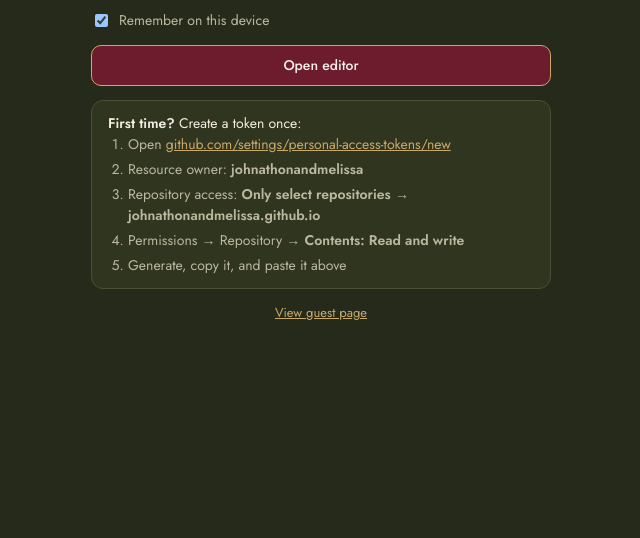
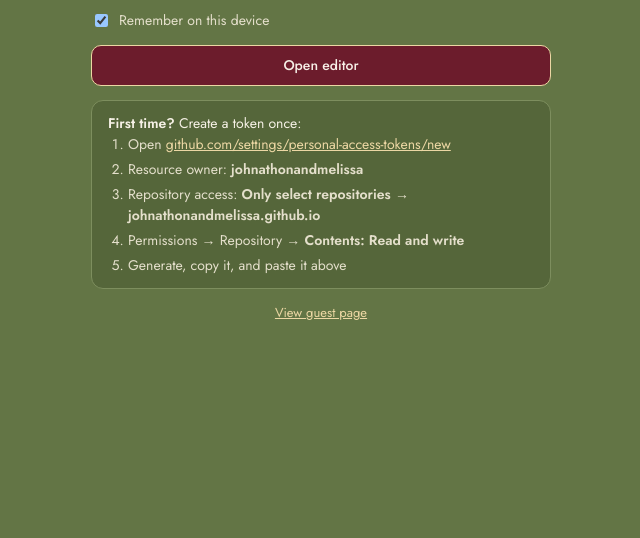
Before and after one commit to johnathonandmelissa/johnathonandmelissa.github.io, a plain HTML site: page admin.html in a window 1280 px wide. Shown: the part 262-800 px from the top of the page, without its empty margins (319-959 px from the left). Drawn offline with nearby package versions, Linux system fonts and the light colour scheme.

Commit message:
Use #637545 olive as background
Co-Authored-By: Claude Opus 5.5 <noreply@anthropic.com>
Claude-Session: https://claude.ai/code/session_01C1H7QDB5Eutv9AYiYfGwo3

```diff
--- a/admin.html
+++ b/admin.html
@@ -4,7 +4,7 @@
 <meta charset="utf-8">
 <meta name="viewport" content="width=device-width, initial-scale=1">
 <meta name="robots" content="noindex, nofollow">
-<meta name="theme-color" content="#262a1a">
+<meta name="theme-color" content="#637545">
 <title>Seating Admin · Johnathon &amp; Melissa</title>
 <link rel="preconnect" href="https://fonts.googleapis.com">
 <link rel="preconnect" href="https://fonts.gstatic.com" crossorigin>
@@ -12,12 +12,12 @@
 <style>
 /* Layout: one narrow column for the guest finder on phones, a wrapping grid of table cards below. Burgundy + olive green, gold foil accents. */
 :root{
-  --bg:#262a1a;        /* olive velvet */
-  --surface:#30351f;
-  --line:#4a5034;
-  --ink:#f3ede1;       /* ivory card stock */
-  --muted:#bcb8a0;
-  --gold:#c9a96a;      /* invitation foil */
+  --bg:#637545;        /* olive green */
+  --surface:#55663a;
+  --line:#7d8e5e;
+  --ink:#f6f1e6;       /* ivory card stock */
+  --muted:#e4dfcb;
+  --gold:#ecd7a4;      /* invitation foil */
   --gold-ink:#1f1a10;
   --wine:#6c1c2c;      /* burgundy */
   --wine-deep:#4b1420;
```
Also changed, not shown: index.html (+7 -7 lines).
